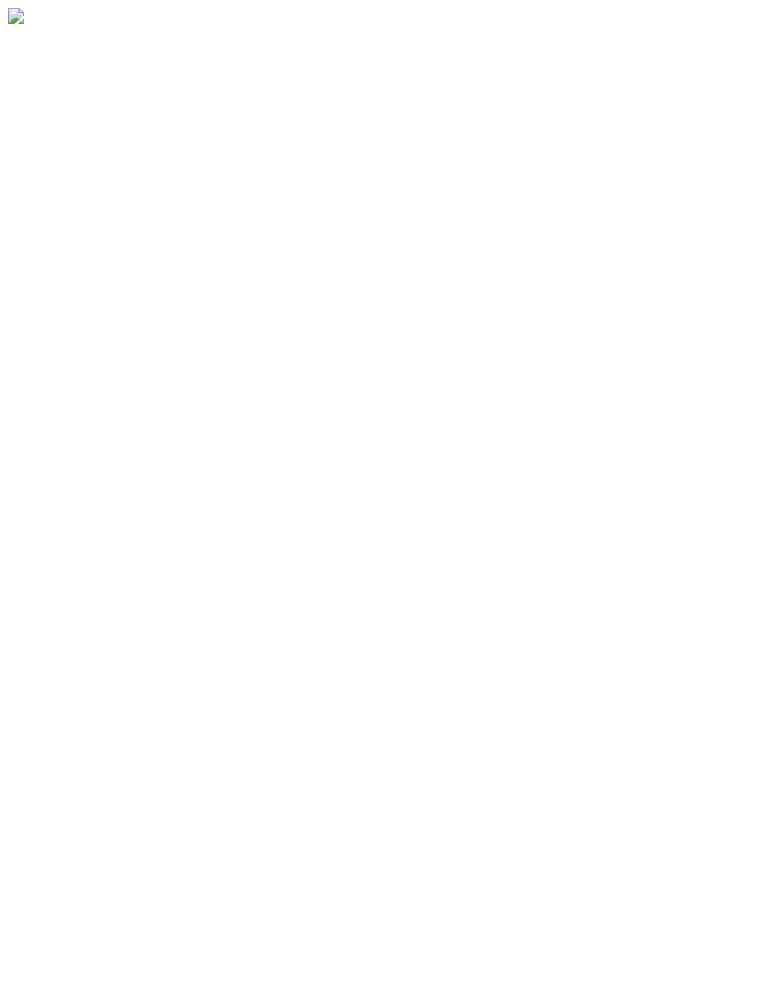
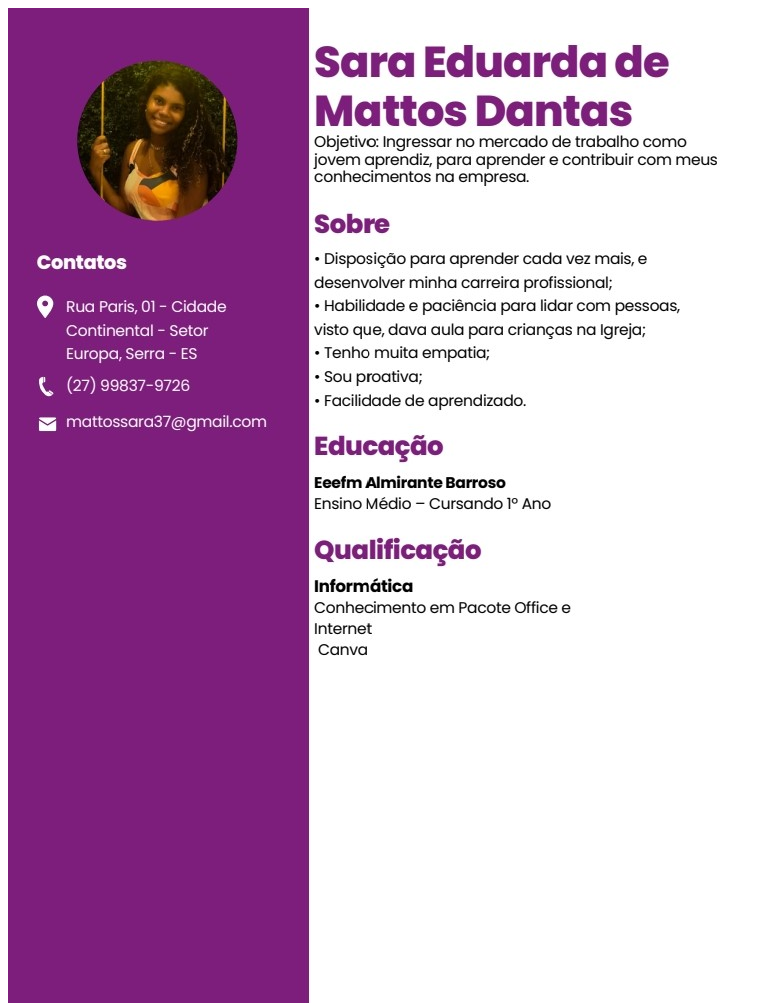
Before and after one commit to saraeduarda03/teste, a plain HTML site: page curriculo.html in a window 1280 px wide. Shown: the whole page, without its empty margins (0-772 px from the left). Before the commit the page ends 800 px from the top, so only its background shows below. Drawn offline with Linux system fonts and the light colour scheme.

Commit message:
Update curriculo.html

```diff
--- a/curriculo.html
+++ b/curriculo.html
@@ -5,6 +5,6 @@
 <title>Document</title>
 </head>
 <body>
-<img src= "imagem/curriculo.jpg">
+<img src= "curriculo.jpg">
 </body>
 </html>
```
